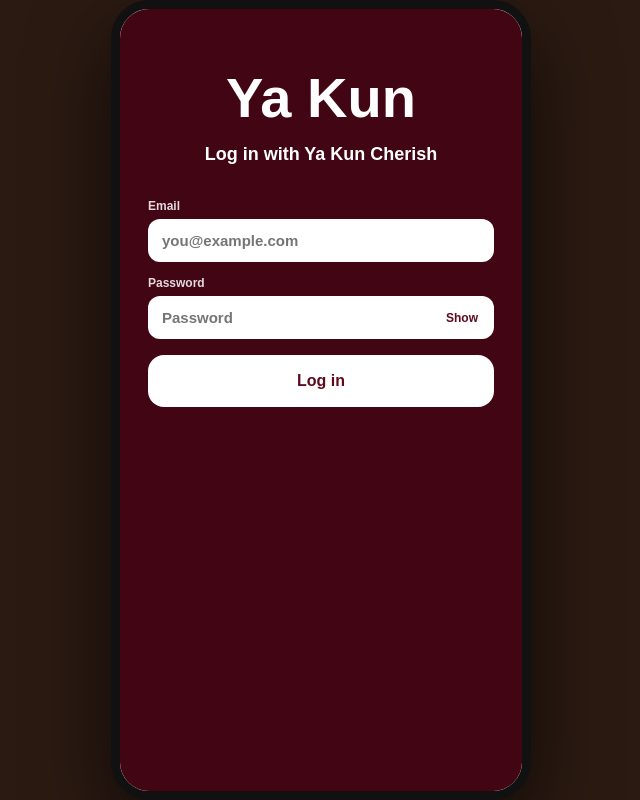
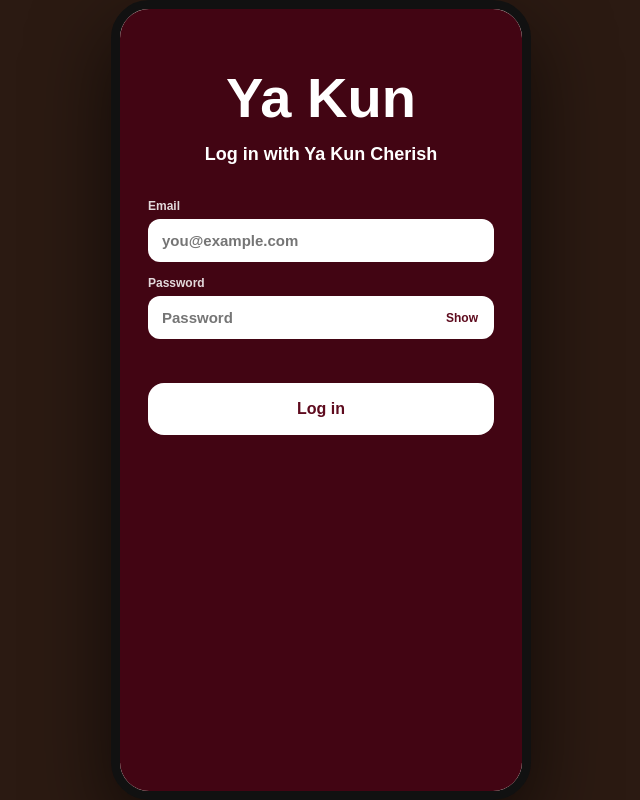
Before and after one commit to joeyleonggg/SC4025-Project, a React (Vite) app in the folder frontend/: page / in a window 1280 px wide. Shown: the whole page, without its empty margins (319-959 px from the left). Built offline with nearby package versions, Linux system fonts and the light colour scheme.

Commit message:
Keep Log in button fixed when login error appears

```diff
--- a/frontend/src/App.jsx
+++ b/frontend/src/App.jsx
@@ -344,8 +344,8 @@ function App(){
    <label className="ll">Password</label>
    <div className="pwRow"><input className="li" type={showPw?'text':'password'} value={pwd} onChange={e=>setPwd(e.target.value)} placeholder="Password" onKeyDown={e=>e.key==='Enter'&&login()}/>
     <button type="button" className="pwToggle" onClick={()=>setShowPw(s=>!s)} aria-label={showPw?'Hide password':'Show password'}>{showPw?'Hide':'Show'}</button></div>
-   {loginErr&&<div className="loginErr" role="alert" style={{marginTop:14}}>{loginErr}</div>}
-   <button className="btn light" style={{marginTop:loginErr?10:16}} onClick={login}>Log in</button>
+   <div className="loginErr" role="alert" style={{marginTop:14,minHeight:20,marginBottom:0}}>{loginErr}</div>
+   <button className="btn light" style={{marginTop:10}} onClick={login}>Log in</button>
   </div>
  </div></div>;
 
```
